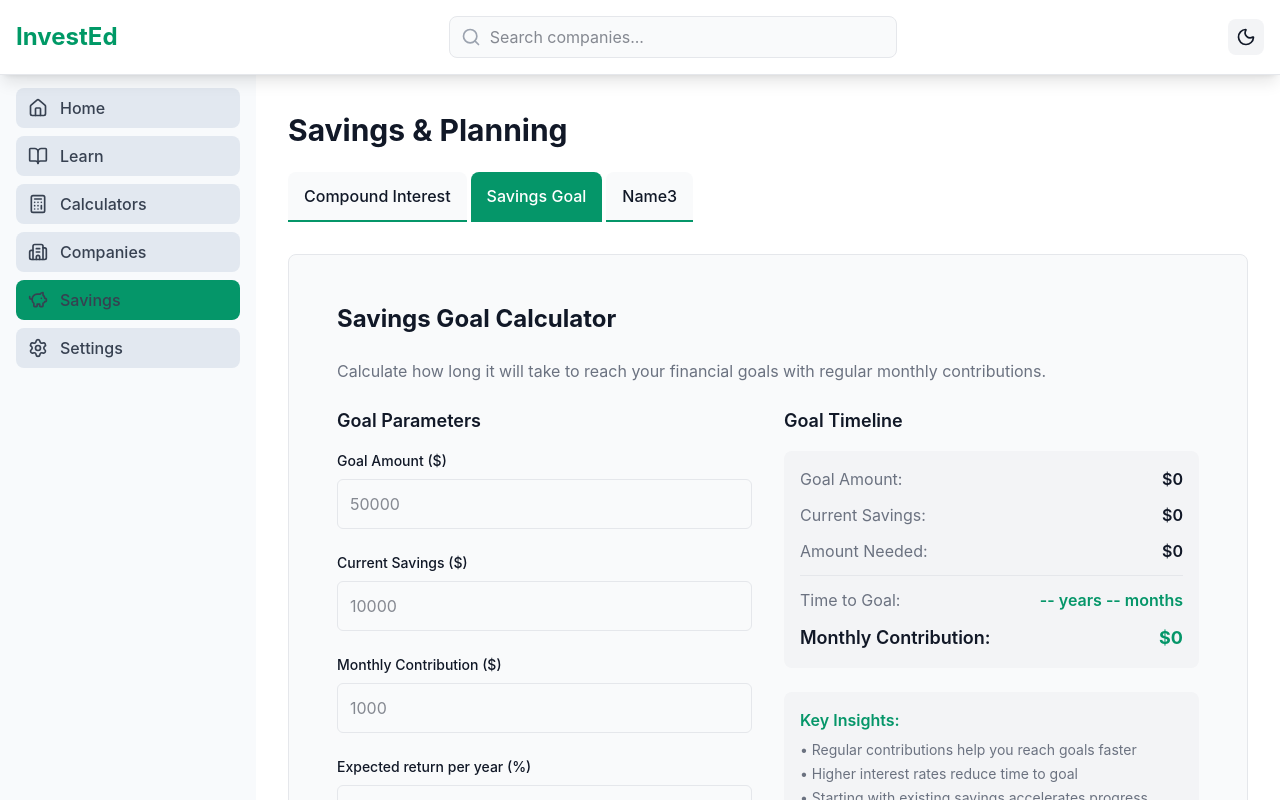
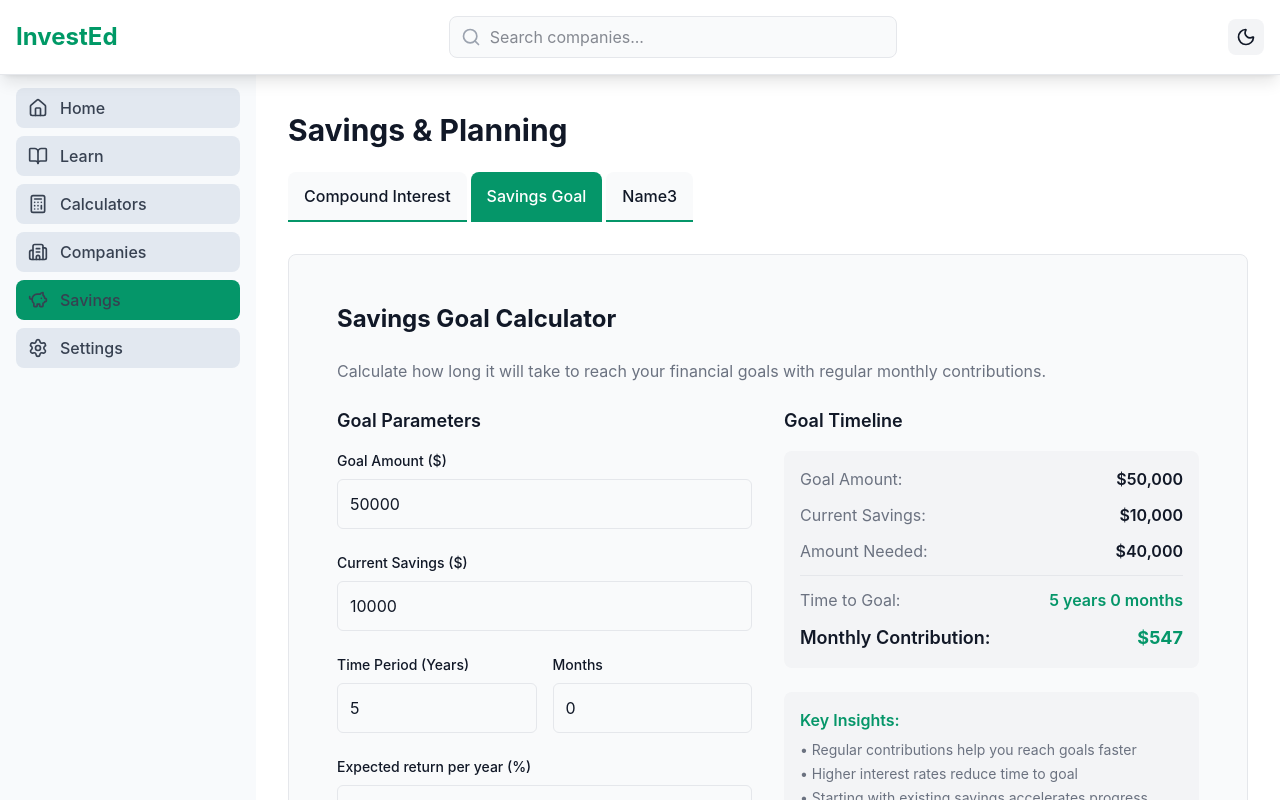
Before and after one commit to samuel-kar/invest-ed, a React (Vite) app in the folder frontend/: page /savings/savings-goal in a window 1280 px wide. Shown: the top 800 px of the page. Built offline with nearby package versions, Linux system fonts and the light colour scheme.

Commit message:
finish savings goal calculator

```diff
--- a/frontend/src/routes/savings/savings-goal.tsx
+++ b/frontend/src/routes/savings/savings-goal.tsx
@@ -1,10 +1,27 @@
 import { createFileRoute } from '@tanstack/react-router'
+import { useState } from 'react'
+import { savingsGoalCalculator } from '../../utils/calculations'
 
 export const Route = createFileRoute('/savings/savings-goal')({
   component: SavingsGoalPage,
 })
 
 function SavingsGoalPage() {
+  const [goalAmount, setGoalAmount] = useState<number>(50000)
+  const [currentSavings, setCurrentSavings] = useState<number>(10000)
+  const [annualRate, setAnnualRate] = useState<number>(5)
+  const [years, setYears] = useState<number>(5)
+  const [months, setMonths] = useState<number>(0)
+
+  const monthlyPayment = savingsGoalCalculator(
+    goalAmount,
+    currentSavings,
+    annualRate,
+    years,
+    months,
+  )
+
+  const amountNeeded = goalAmount - currentSavings
   return (
     <div className="max-w-6xl mx-auto">
       <div className="p-6">
@@ -38,6 +55,8 @@ function SavingsGoalPage() {
               </label>
               <input
                 type="number"
+                value={goalAmount}
+                onChange={(e) => setGoalAmount(Number(e.target.value))}
                 className="w-full p-3 rounded-md transition-colors"
                 style={{
                   backgroundColor: 'var(--bg-secondary)',
@@ -59,6 +78,8 @@ function SavingsGoalPage() {
               </label>
               <input
                 type="number"
+                value={currentSavings}
+                onChange={(e) => setCurrentSavings(Number(e.target.value))}
                 className="w-full p-3 rounded-md transition-colors"
                 style={{
                   backgroundColor: 'var(--bg-secondary)',
@@ -71,15 +92,18 @@ function SavingsGoalPage() {
               />
             </div>
 
+            <div className="grid grid-cols-2 gap-4">
               <div>
                 <label
                   className="block text-sm font-medium mb-2"
                   style={{ color: 'var(--text-primary)' }}
                 >
-                Monthly Contribution ($)
+                  Time Period (Years)
                 </label>
                 <input
                   type="number"
+                  value={years}
+                  onChange={(e) => setYears(Number(e.target.value))}
                   className="w-full p-3 rounded-md transition-colors"
                   style={{
                     backgroundColor: 'var(--bg-secondary)',
@@ -87,9 +111,33 @@ function SavingsGoalPage() {
                     color: 'var(--text-primary)',
                   }}
                   min="0"
-                step="50"
-                placeholder="1000"
+                  step="1"
+                  placeholder="5"
                 />
+              </div>
+              <div>
+                <label
+                  className="block text-sm font-medium mb-2"
+                  style={{ color: 'var(--text-primary)' }}
+                >
+                  Months
+                </label>
+                <input
+                  type="number"
+                  value={months}
+                  onChange={(e) => setMonths(Number(e.target.value))}
+                  className="w-full p-3 rounded-md transition-colors"
+                  style={{
+                    backgroundColor: 'var(--bg-secondary)',
+                    border: '1px solid var(--border-color)',
+                    color: 'var(--text-primary)',
+                  }}
+                  min="0"
+                  max="11"
+                  step="1"
+                  placeholder="0"
+                />
+              </div>
             </div>
 
             <div>
@@ -101,6 +149,8 @@ function SavingsGoalPage() {
               </label>
               <input
                 type="number"
+                value={annualRate}
+                onChange={(e) => setAnnualRate(Number(e.target.value))}
                 className="w-full p-3 rounded-md transition-colors"
                 style={{
                   backgroundColor: 'var(--bg-secondary)',
@@ -137,7 +187,7 @@ function SavingsGoalPage() {
                     className="font-semibold"
                     style={{ color: 'var(--text-primary)' }}
                   >
-                    $0
+                    ${goalAmount.toLocaleString()}
                   </span>
                 </div>
 
@@ -149,7 +199,7 @@ function SavingsGoalPage() {
                     className="font-semibold"
                     style={{ color: 'var(--text-primary)' }}
                   >
-                    $0
+                    ${currentSavings.toLocaleString()}
                   </span>
                 </div>
 
@@ -161,7 +211,7 @@ function SavingsGoalPage() {
                     className="font-semibold"
                     style={{ color: 'var(--text-primary)' }}
                   >
-                    $0
+                    ${amountNeeded.toLocaleString()}
                   </span>
                 </div>
 
@@ -175,7 +225,7 @@ function SavingsGoalPage() {
                     className="font-semibold"
                     style={{ color: 'var(--accent-color)' }}
                   >
-                    -- years -- months
+                    {years} years {months} months
                   </span>
                 </div>
 
@@ -190,7 +240,7 @@ function SavingsGoalPage() {
                     className="font-bold"
                     style={{ color: 'var(--accent-color)' }}
                   >
-                    $0
+                    ${Math.round(monthlyPayment).toLocaleString()}
                   </span>
                 </div>
               </div>
--- a/frontend/src/utils/calculations.ts
+++ b/frontend/src/utils/calculations.ts
@@ -17,3 +17,27 @@ export const monthlyCompoundInterestCalculator = (
     (monthlyInput * (Math.pow(1 + monthlyRate, months) - 1)) / monthlyRate
   )
 }
+
+export const savingsGoalCalculator = (
+  goalAmount: number,
+  currentSavings: number,
+  annualRate: number,
+  years: number,
+  months: number,
+): number => {
+  const monthlyRate = annualRate / 12 / 100
+  const totalMonths = years * 12 + months
+
+  // Handle special case when rate is 0
+  if (monthlyRate === 0) {
+    return (goalAmount - currentSavings) / totalMonths
+  }
+
+  // General formula
+  const futureValueOfCurrentSavings =
+    currentSavings * Math.pow(1 + monthlyRate, totalMonths)
+  const numerator = monthlyRate * (goalAmount - futureValueOfCurrentSavings)
+  const denominator = Math.pow(1 + monthlyRate, totalMonths) - 1
+
+  return numerator / denominator
+}
```
Lines whose indentation alone changed are shown as unchanged.
